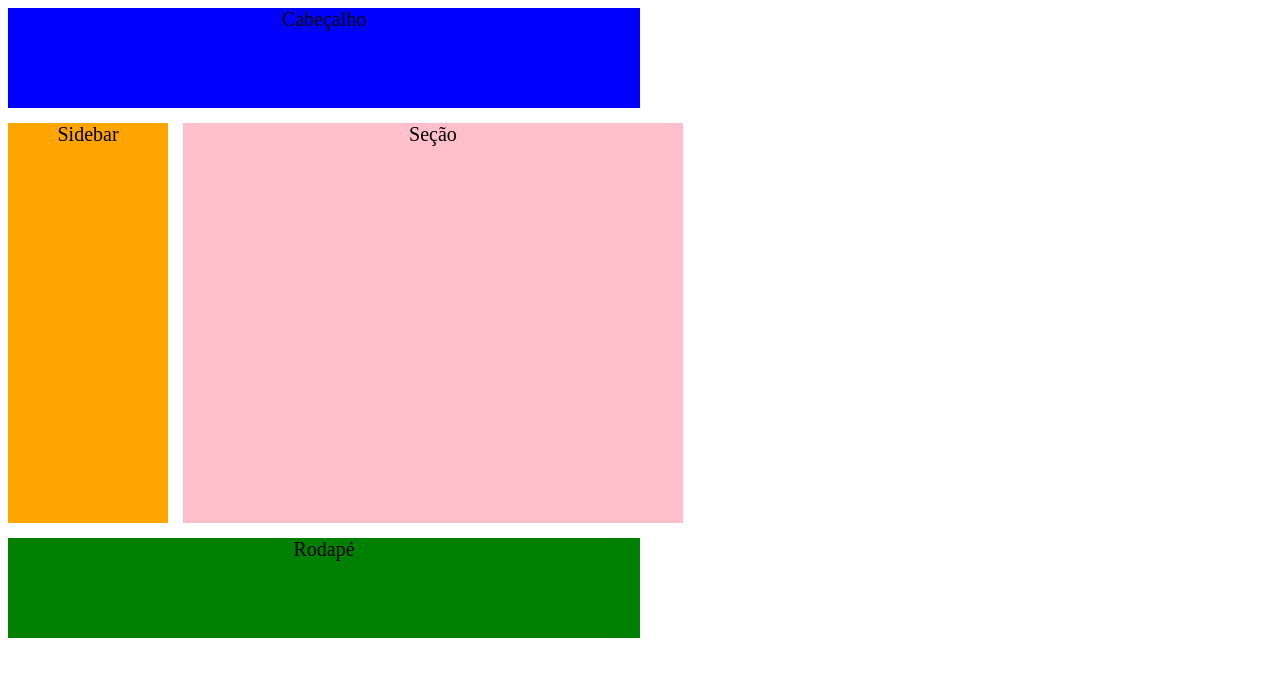
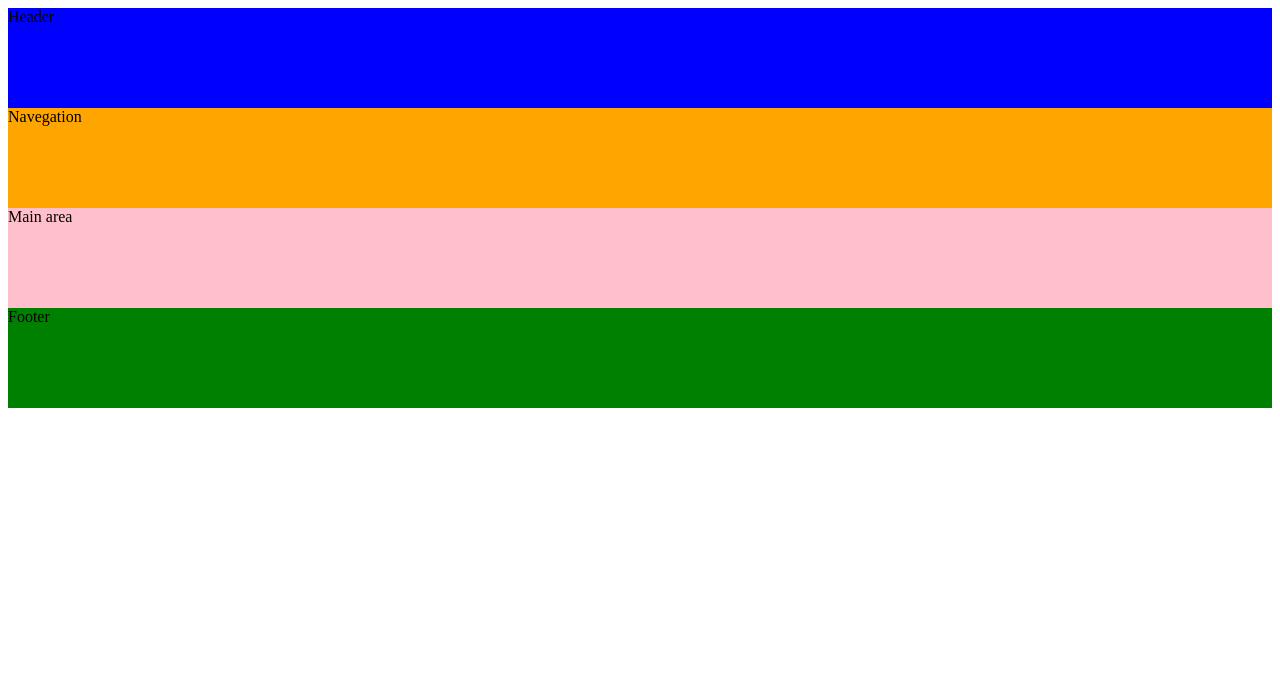
Before and after one commit to italo-gvdc/Exerc-cios-de-Fixa-o, a PHP site: page /css/grid.html in a window 1280 px wide. Shown: the top 677 px of the page. Run offline with PHP 8.4, Linux system fonts and the light colour scheme.

Commit message:
Criando Layout

```diff
--- a/css/estilo.css
+++ b/css/estilo.css
@@ -1,48 +1,23 @@
-header, nav, section, footer {
-	font-size: 20px;
-	text-align: center;
-}
-
-span {
-	color: black;
+.container {
+  display: grid;
 }
 
 header {
   background-color: blue;
-	width: 50%;
   height: 100px;
-
 }
 
 nav {
   background-color: orange;
-	height: 400px;
-	width: 160px;
-	margin-top: 15px;
-	margin-left: 0px;
-	margin-right: 15px;
-	margin-bottom: 15px;
-	float: left;
+  height: 100px;
 }
 
-section {
+main {
   background-color: pink;
-	height: 400px;
-	width: 500px;
-	margin-top: 15px;
-	margin-left: 0px;
-	margin-right: 15px;
-	margin-bottom: 15px;
-	float: left;
+  height: 100px;
 }
 
-footer{
+footer {
   background-color: green;
-	width: 50%;
   height: 100px;
-	margin-top: 0px;
-	margin-left: 0px;
-	margin-right: 15px;
-	margin-bottom: 15px;
-	float: left;
 }
--- a/css/grid.html
+++ b/css/grid.html
@@ -6,28 +6,14 @@
 		<link rel="stylesheet" type="text/css" href="estilo.css">
 	</head>
 	<body>
-		<header><!--cabeçalho-->
-			<span>
-				Cabeçalho
-			</span>
-		</header>
+		<div class="container">
+			<header>Header</header>
 
-		<nav><!--menu de navegação-->
-			<span>
-				Sidebar
-			</span>
-		</nav>
+			<nav>Navegation</nav>
 
-		<section>
-			<span>
-				Seção
-			</span>
-		</section>
+			<main>Main area</main>
 
-		<footer>
-			<span>
-				Rodapé
-			</span>
-		</footer>
+			<footer>Footer</footer>
+		</div>
 	</body>
 </html>
```
Lines whose indentation alone changed are shown as unchanged.
